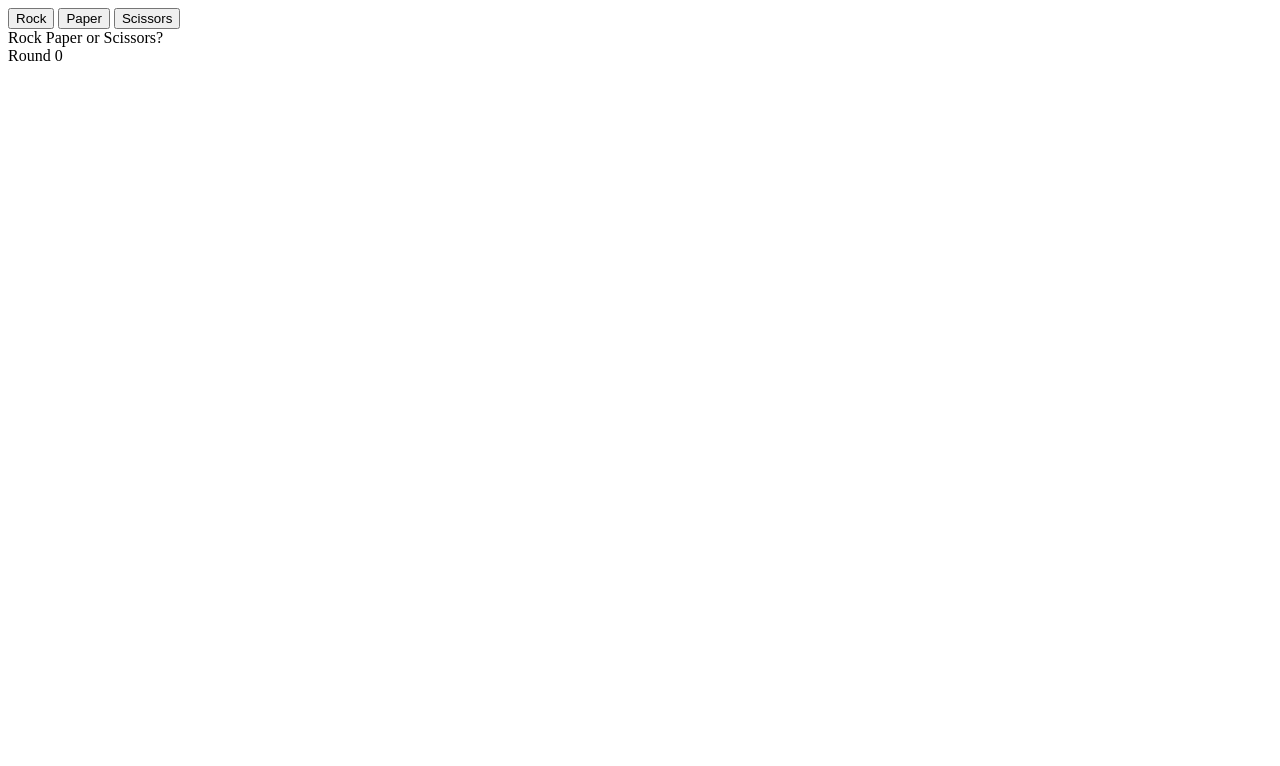
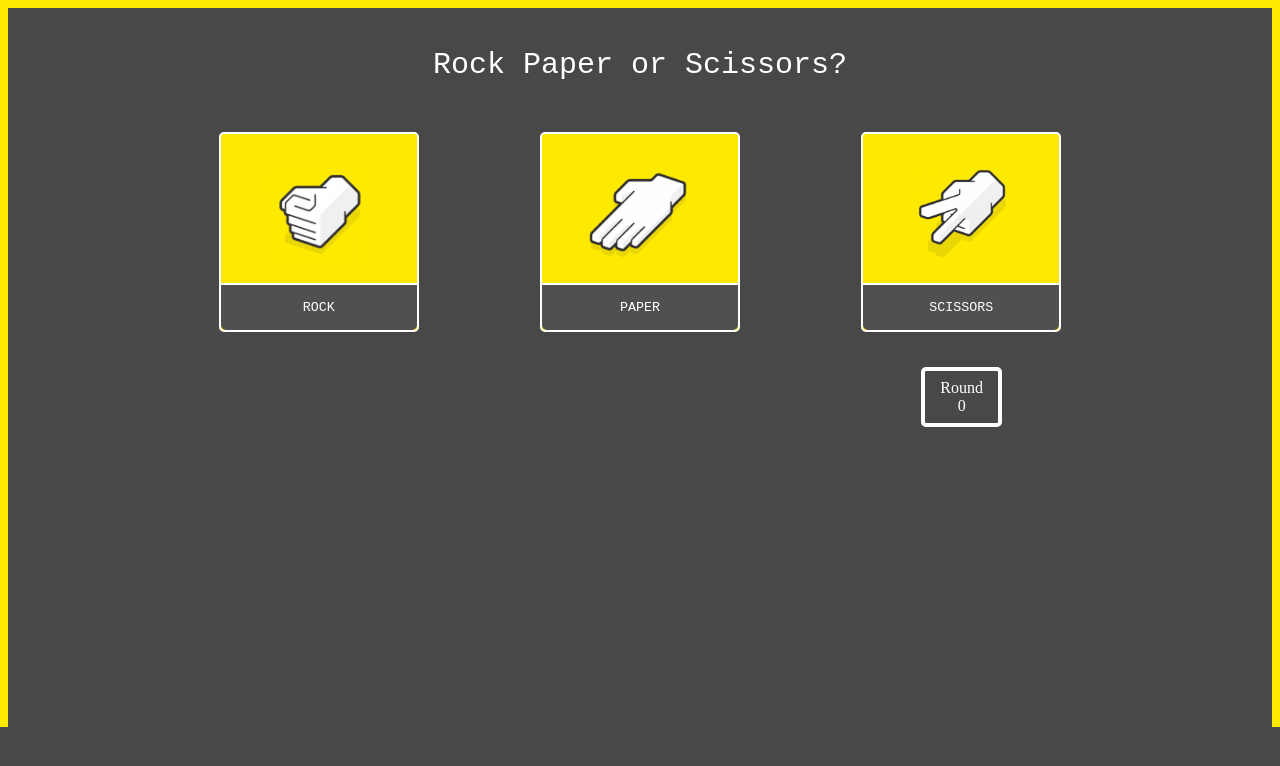
Before and after one commit to henryarcher007/rock-paper-scissors, a plain HTML site: page index.html in a window 1280 px wide. Drawn offline with Linux system fonts and the light colour scheme.

Commit message:
CSS done, and still working out how to reset round to 1, when round reaches 5

```diff
--- a/index.html
+++ b/index.html
@@ -6,17 +6,40 @@
     <meta name="viewport" content="width=device-width, initial-scale=1.0">
     <title>Rock Paper Scissors</title>
     <script src="java/java.js" defer></script>
+    <link rel="stylesheet" href="styles/styles.css"></link>
 </head>
 <body>
-    <div class='choice'>
-        <button class='buttons' id='rock'>Rock</button>
-        <button class='buttons' id ='paper'>Paper</button>
-        <button class='buttons' id ='scissor'>Scissors</button>
-    </div>
 
     <div id="statement">Rock Paper or Scissors?</div>
 
-    <div id="rounds">Round 0</div>
 
+
+
+    <div class='choice'>
+        <button class='buttons' id='rock'>
+            <img src='rps-images/rock.png' alt="rock" height ='100'>
+            <div class="btn-txt-container">
+                <div class="button-text">ROCK</div>
+            </div>
+        </button>
+        <button class='buttons' id='paper'>
+            <img src='rps-images/paper.png' alt="paper" height ='100'>
+            <div class="btn-txt-container">
+                <div class="button-text">PAPER</div>
+            </div>
+        </button>
+        <button class='buttons' id='scissor'>
+            <img src='rps-images/scissor.png' alt="scissors" height ='100'>
+            <div class="btn-txt-container">
+                <div class="button-text">SCISSORS</div>
+            </div>
+        </button>
+    </div>
+    <div class="container">
+        <div class="round-count">
+            <div id="round">Round</div>
+            <div id="rounds">0</div>
+        </div>
+    </div>
 </body>
 </html>
--- a/java/java.js
+++ b/java/java.js
@@ -10,7 +10,7 @@ function getComputerChoice(){
     };
     num = randomNumber();
     if (num == 0){
-    return 'rock'
+        return 'rock'
     }
     else if (num == 1){
         return 'paper'
@@ -20,6 +20,8 @@ function getComputerChoice(){
     }
 
 };
+
+let round = 1
 
 function getPlayerChoice(){
 
@@ -55,19 +57,19 @@ function playRound(playerSelection, computerSelection){
     }
     else if(playerSelection == 'rock' && computerSelection == 'paper'){
         computer ++;
-        displayPlayRound("You lose! Paper beats Rock.")
+        displayPlayRound("You Lose! Paper beats Rock.")
     }
     else if(playerSelection == 'paper' && computerSelection == 'scissor'){
         computer ++;
-        displayPlayRound("You lose! Scissors beats Paper.")
+        displayPlayRound("You Lose! Scissors beats Paper.")
     }
     else if(playerSelection == 'scissor' && computerSelection == 'rock'){
         computer ++;
-        displayPlayRound("You lose! Rock beats Scissors.")
+        displayPlayRound("You Lose! Rock beats Scissors.")
     }
     else if(computerSelection == 'scissor' && playerSelection == 'rock'){
         you ++;
-        displayPlayRound("You win! Rock beats Scissors.")
+        displayPlayRound("You Win! Rock beats Scissors.")
     }
     else if(computerSelection == 'rock' && playerSelection == 'paper'){
         you ++;
@@ -86,29 +88,31 @@ function displayPlayRound(message){
 }
 
 
+
+
 function roundCount(round){
-    displayRound();
-
-    if (round >= 5){
-        console.log("GAME OVER")
-        winnerLoser(you, computer)
+    if (round <= 5){
+        const rounds = document.querySelector('#rounds');
+        rounds.textContent = `${round}`;
     }
-    function displayRound(){
-        if (round < 6){
-            const rounds = document.querySelector('#rounds');
-            rounds.textContent = `Round ${round};`
-        }
-    };
-}
+    else{
+        winnerLoser(you,computer);
+    }
+};
 
 
 
 // winner/loser declarer
 function winnerLoser(you, computer){
 if (you > computer){
-    return console.log('You win the game!')
+    displayWinnerLoser('You win the game!')
 }
 else{
-    return console.log('You lose the game!')
+    displayWinnerLoser('You lose the game!')
 }
 };
+
+function displayWinnerLoser(message){
+    alert(message);
+    round = 1
+};
--- /dev/null
+++ b/styles/styles.css
@@ -0,0 +1,89 @@
+body{
+    background-color: #484848;
+    padding-left: 150px;
+    padding-right: 150px;
+    padding-bottom: 300px;
+    border-top: solid 8px rgb(260,233,0);
+    border-right: solid 8px rgb(260,233,0);
+    border-left: solid 8px rgb(260,233,0);
+    margin: 0px;
+}
+
+
+#statement{
+    text-align: center;
+    color: white;
+    font-size: 30px;
+    font-family: Andale Mono, monospace;
+    margin-bottom: 50px;
+    margin-top: 40px;
+}
+
+.button-text{
+    font-family: Andale Mono, monospace;
+}
+
+.choice{
+    display: flex;
+    align-items: center;
+    justify-content: center;
+    justify-content: space-around;
+
+}
+
+.buttons{
+    width: 200px;
+    height: 200px;
+    border: 2px solid white;
+    border-radius: 5px;
+    padding-top: 30px;
+    padding-left: 0px;
+    padding-right: 0px;
+    background-color: rgb(260,233,0);
+}
+
+.btn-txt-container{
+    display: flex;
+    justify-content:center;
+    align-items: center;
+    color: white;
+    height: 45px;
+    background-color: #505050;
+    margin-right: 0px;
+    margin-top: 16px;
+    width: 196px;
+    border-bottom-right-radius: 5px;
+    border-bottom-left-radius: 5px;
+    border-top: white solid 2px;
+
+}
+
+#round{
+    color: white;
+}
+#rounds{
+    color: white
+}
+
+.container{
+    display: flex;
+    justify-content: end;
+    flex: none;
+    padding-right: 120px;
+
+
+}
+
+.round-count{
+    display: flex;
+    flex-direction: column;
+    align-items: center;
+    border: white solid 4px;
+    border-radius: 5px;
+    flex: 1;
+    flex: initial;
+    padding: 8px;
+    padding-right: 15px;
+    padding-left: 15px;
+    margin-top: 35px;
+}
```
Also changed, not shown: rps-images/paper.png (added), rps-images/rock.png (added), rps-images/scissor.png (added).
